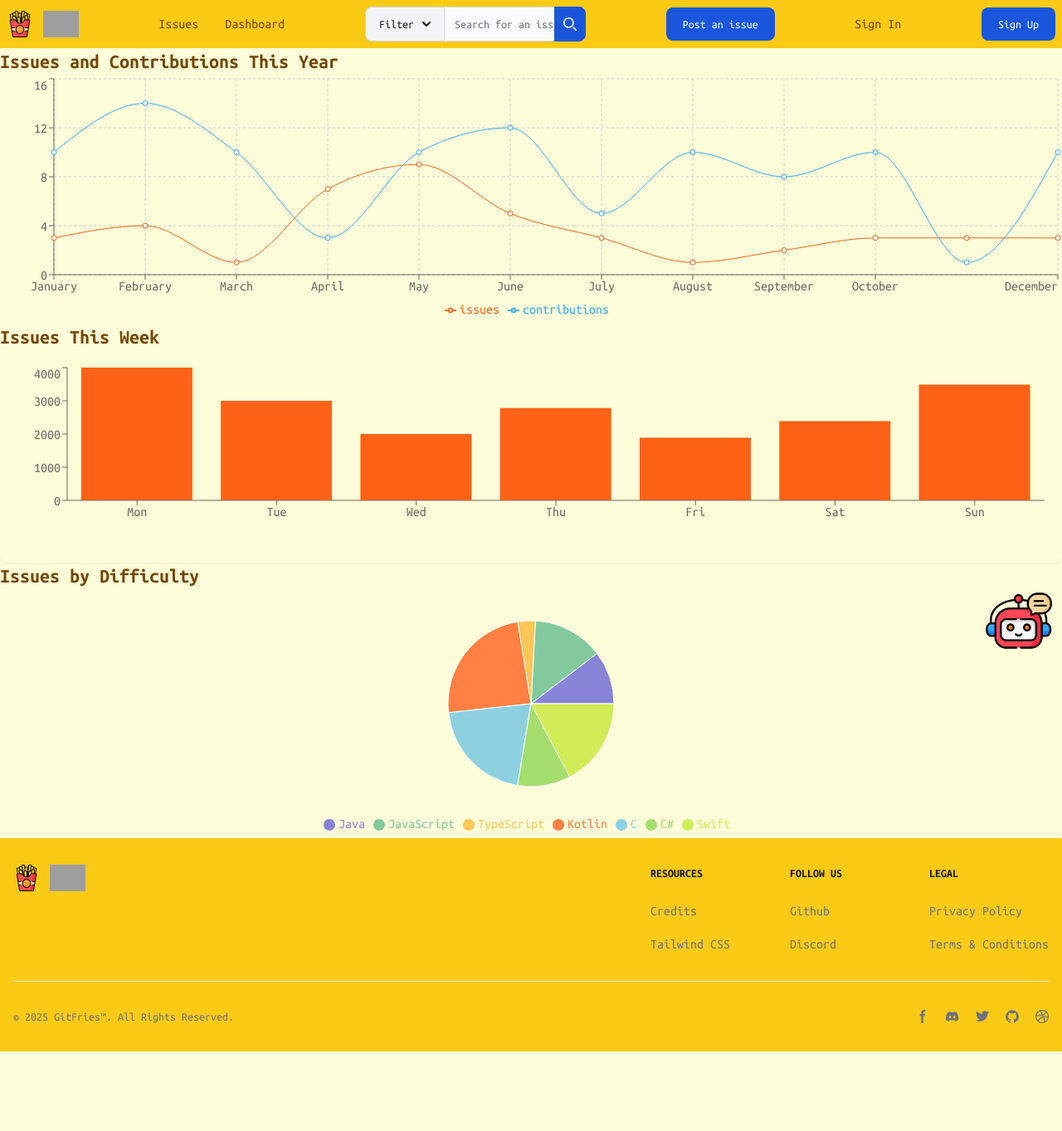
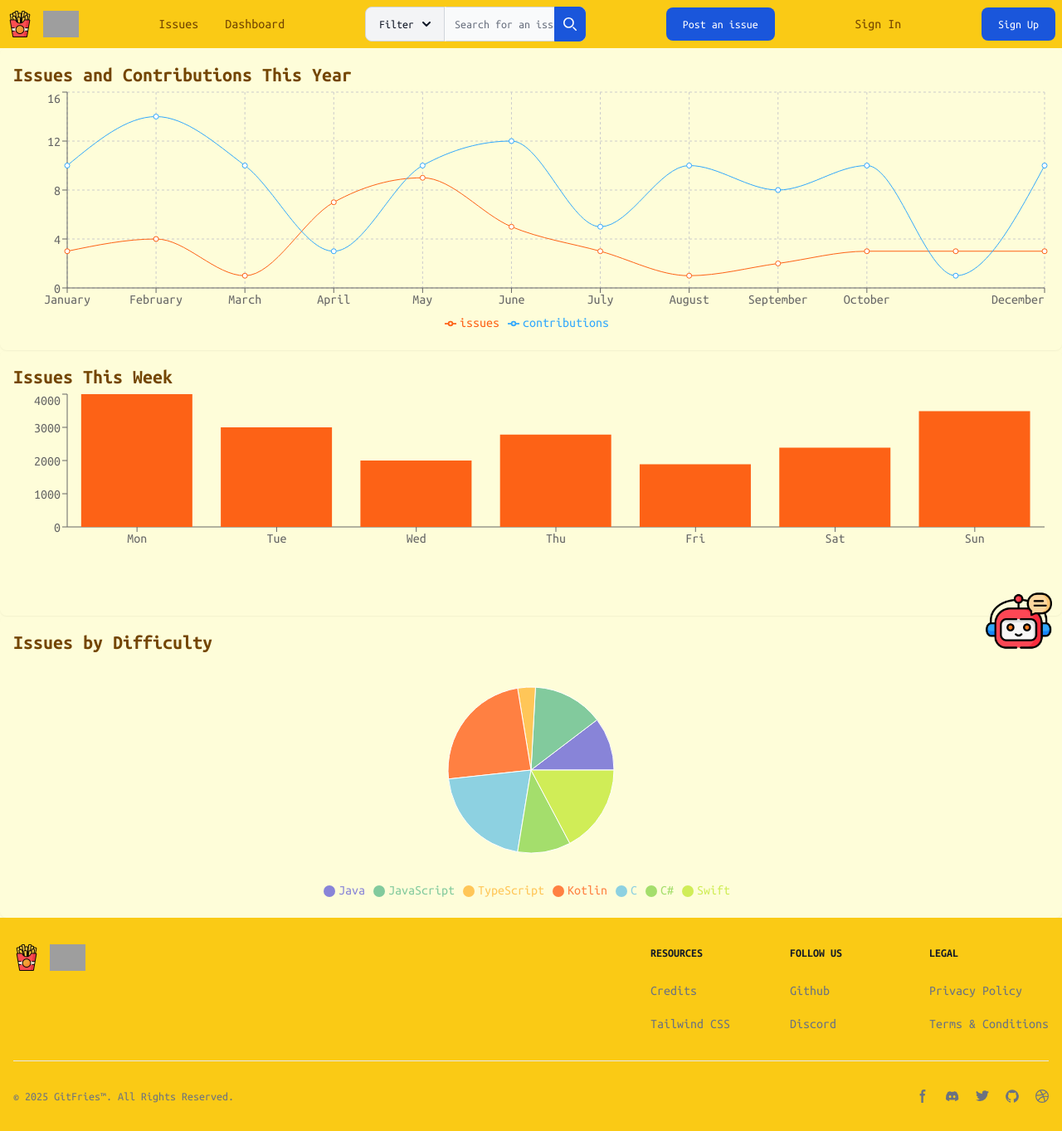
Before and after one commit to XinyuZ0416/GitFries-v2, a Next.js app: page /dashboard in a window 1280 px wide. Shown: the whole page at 83% size. Before the commit the page ends 1267 px from the top, so only its background shows below. Built offline with nearby package versions, Linux system fonts and the light colour scheme; grey boxes are pictures that could not be loaded.

Commit message:
modified css of charts

```diff
--- a/src/components/bar-chart.tsx
+++ b/src/components/bar-chart.tsx
@@ -15,8 +15,9 @@ export default function GitFriesBarChart() {
 
   return (
     <>
+    <div className='rounded-lg shadow-sm p-4'>
       <h2 className="text-2xl font-bold">Issues This Week</h2>
-    <div className="w-full h-64 rounded-lg shadow-sm p-4">
+      <div className="w-full h-64">
         <ResponsiveContainer width="100%" height={200}>
           <BarChart data={data}>
             <XAxis dataKey="name" />
@@ -26,6 +27,7 @@ export default function GitFriesBarChart() {
           </BarChart>
         </ResponsiveContainer>
       </div>
+    </div>
     </>
   );
 }
--- a/src/components/line-chart.tsx
+++ b/src/components/line-chart.tsx
@@ -57,7 +57,7 @@ export default function GitFriesLineChart() {
 
   return (
     <>
-    <div>
+    <div className='rounded-lg shadow-sm p-4'>
       <h2 className="text-2xl font-bold">Issues and Contributions This Year</h2>
       <ResponsiveContainer width="100%" height={300}>
         <LineChart data={data}>
--- a/src/components/pie-chart.tsx
+++ b/src/components/pie-chart.tsx
@@ -30,9 +30,9 @@ export default function GitFriesPieChart() {
 
   const COLORS = ['#8884d8', '#82ca9d', '#ffc658', '#ff8042', '#8dd1e1', '#a4de6c', '#d0ed57', '#ffc0cb']
 
-
   return (
     <>
+    <div className='rounded-lg shadow-sm p-4'>
       <h2 className="text-2xl font-bold">Issues by Difficulty</h2>
       <ResponsiveContainer width="100%" height={300}>
         <PieChart width={730} height={250}>
@@ -52,6 +52,7 @@ export default function GitFriesPieChart() {
         </Pie>
         </PieChart>
       </ResponsiveContainer>
+    </div>
     </>
   )
 }
```
Lines whose indentation alone changed are shown as unchanged.
